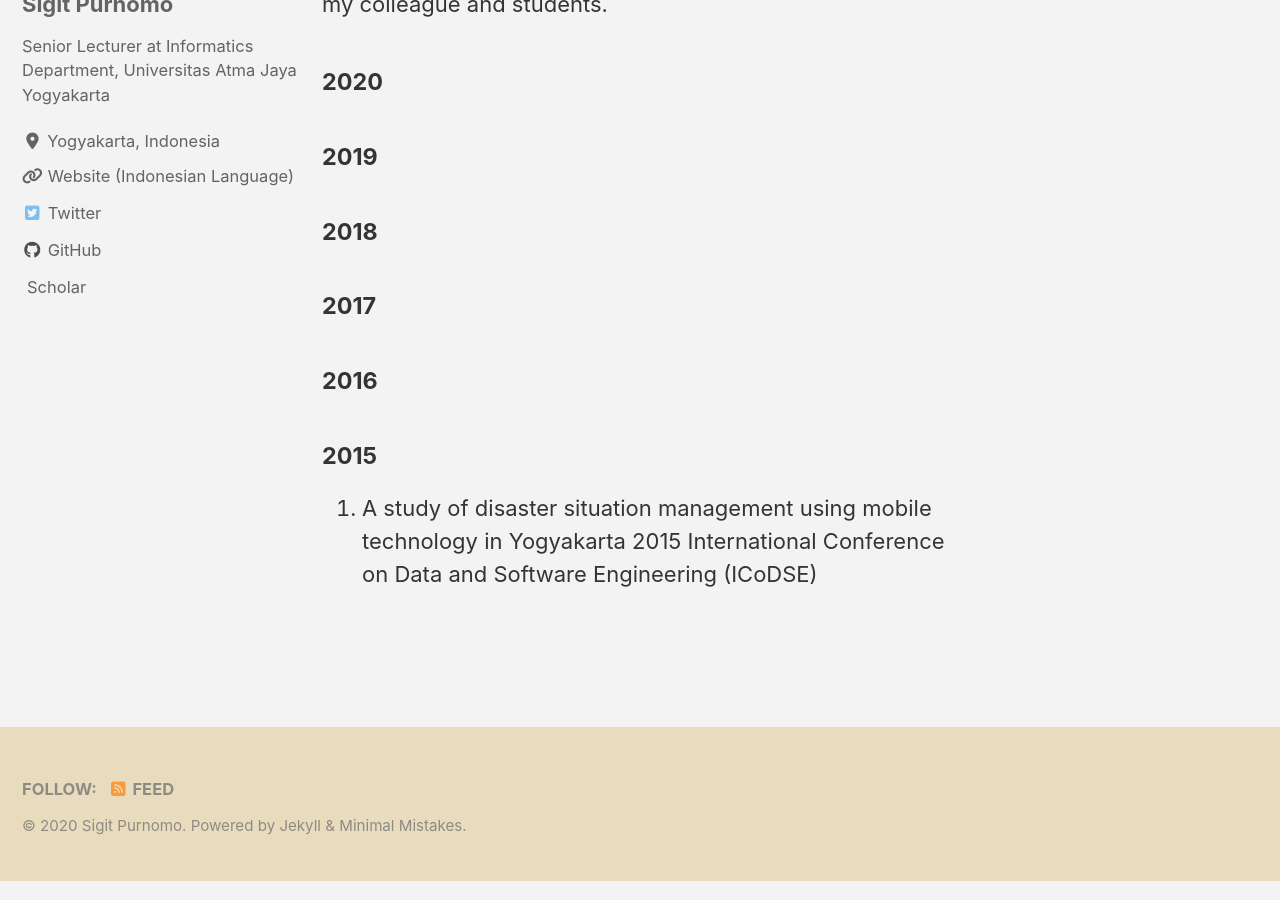
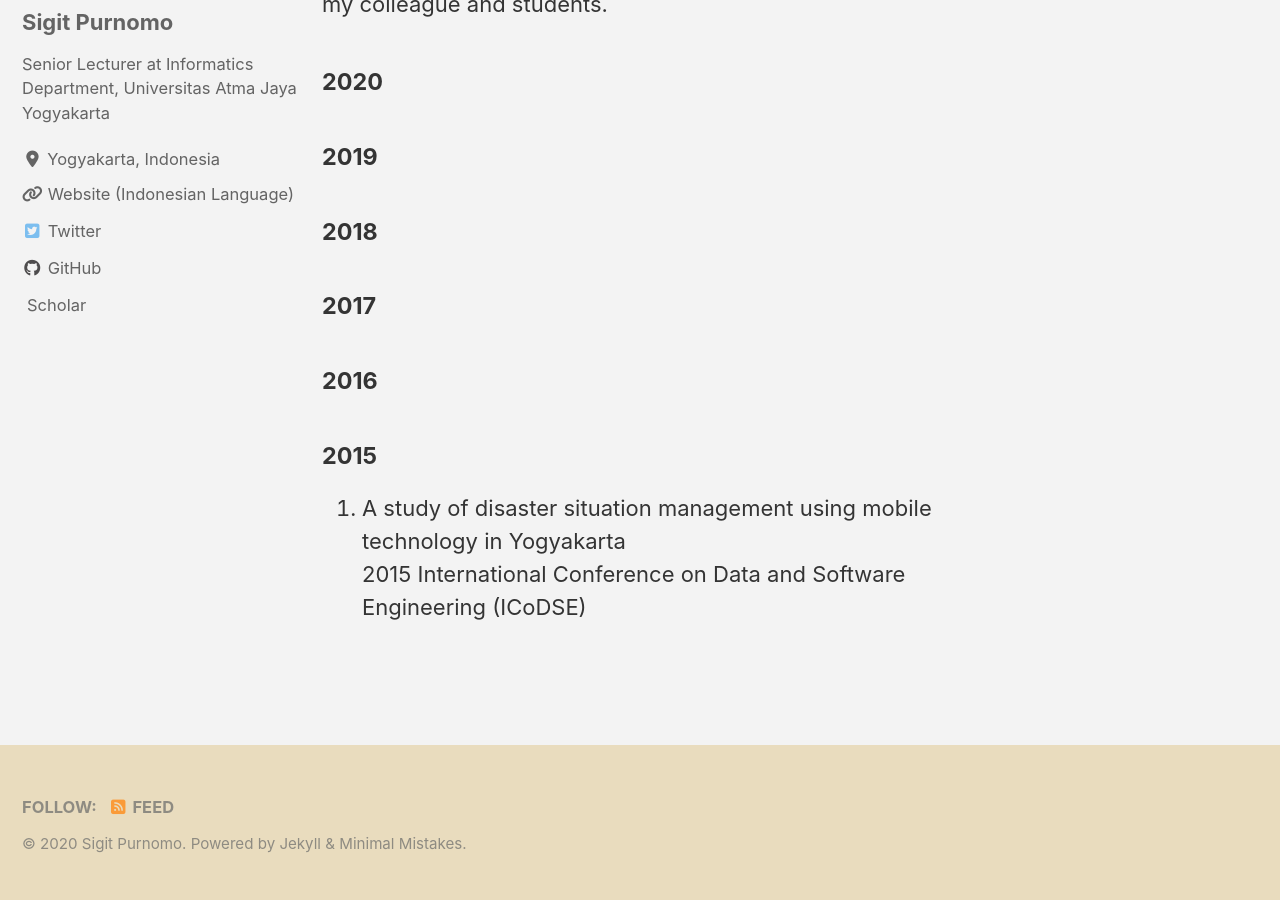
Before and after one commit to sigit-purnomo/sigit-purnomo.github.io, a Jekyll site: the page built from _pages/publication.md, in a window 1280 px wide and 900 px high, scrolled down 250 px. Built offline with Jekyll 4.4.1, drawn with Linux system fonts in a browser that asks for light colours; cached includes are drawn as plain includes; nearby versions of some CDN libraries; a style sheet for code colours, icons or effects is not loaded.

```diff
--- a/_pages/publication.md
+++ b/_pages/publication.md
@@ -21,5 +21,5 @@ As a lecturer, one of my task is to publish article from my reseacrh. Here some
 #### 2016
 
 #### 2015
-1. A study of disaster situation management using mobile technology in Yogyakarta
+1. A study of disaster situation management using mobile technology in Yogyakarta <br />
    2015 International Conference on Data and Software Engineering (ICoDSE)
```
